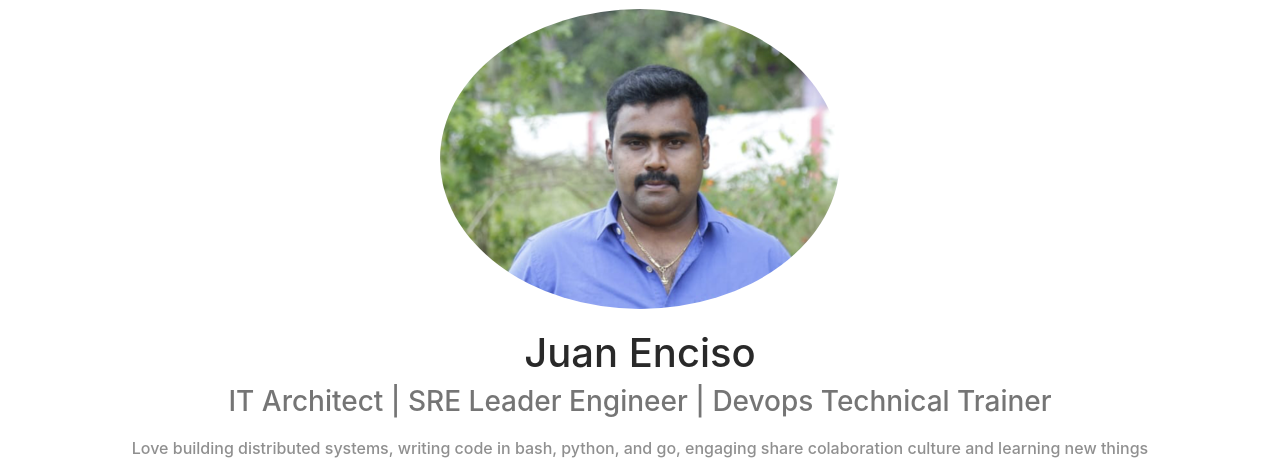
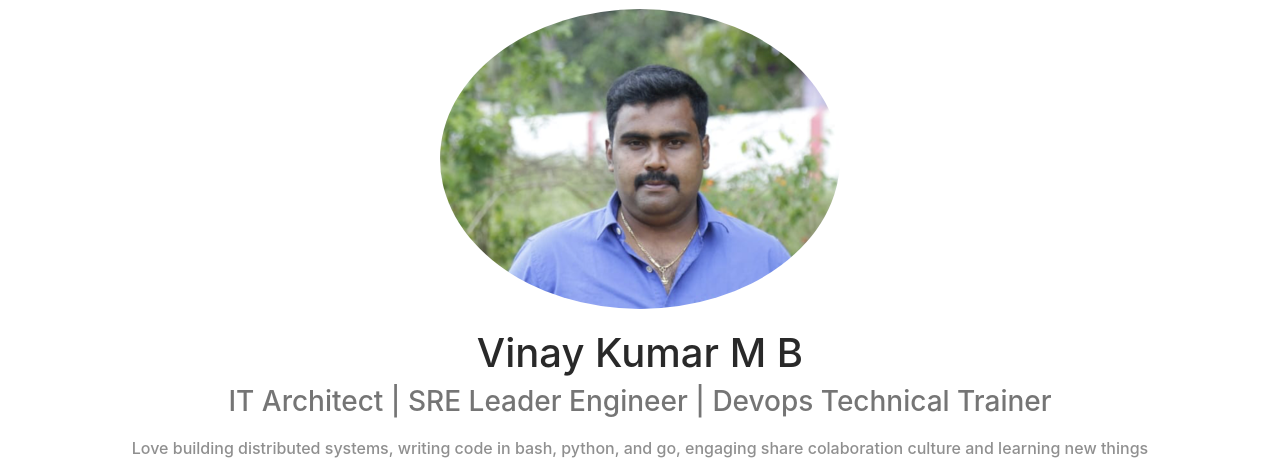
Before and after one commit to vinaay/vinaay.github.io, a plain HTML site: page index.html in a window 1280 px wide. Shown: the part 72-542 px from the top of the page. Drawn offline with nearby package versions, Linux system fonts and the light colour scheme.

Commit message:
Update index.html

```diff
--- a/index.html
+++ b/index.html
@@ -84,7 +84,7 @@
 
                 <img src="/images/author.png" class="rounded-circle text-center index-image">
 
-            <h1 class="index-title">Juan Enciso</h1>
+            <h1 class="index-title">Vinay Kumar M B</h1>
         </header>
 
         <section class="text-center">
```
